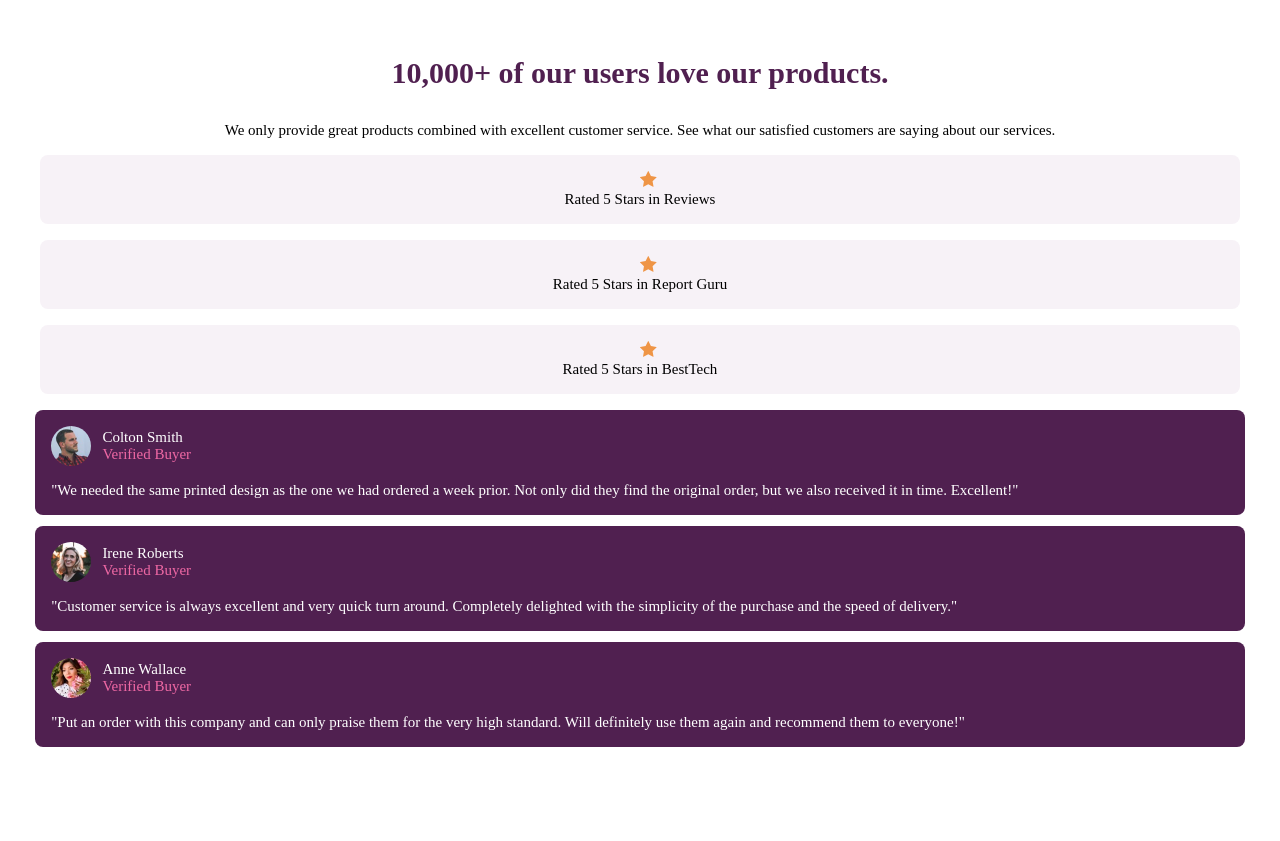
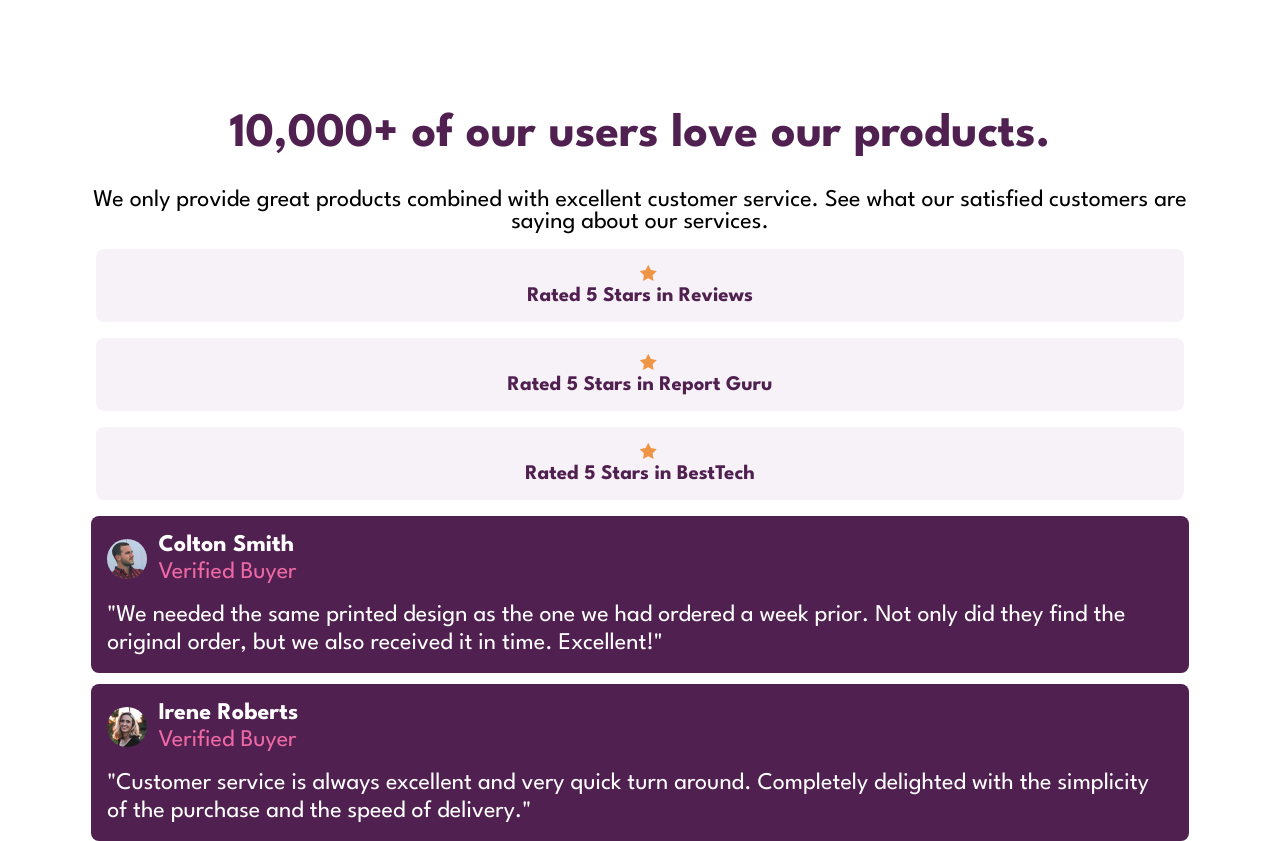
Before and after one commit to sauloteles/social-proof-section-master, a plain HTML site: page index.html in a window 1280 px wide. Shown: the top 841 px of the page. Before the commit the page ends 800 px from the top, so only its background shows below. Drawn offline with Linux system fonts and the light colour scheme.

Commit message:
adicionar  responsividade para despositivos mobile

```diff
--- a/index.html
+++ b/index.html
@@ -30,12 +30,12 @@
           <div> <img src="./images/icon-star.svg" alt=""><p>Rated 5 Stars in Report Guru</p></div>
           <div> <img src="./images/icon-star.svg" alt=""><p>Rated 5 Stars in BestTech</p></div>
         </div>
-        <div class="card__users">
+        <div class="card__coments">
           <div class="card__coment">
             <div class="card__user">
               <img src="./images/image-colton.jpg" alt="">
               <div>
-                <p>Colton Smith</p>
+                <p class="card--name">Colton Smith</p>
                 <p class="card--verified">Verified Buyer</p>
               </div>
             </div>
@@ -49,7 +49,7 @@
             <div class="card__user">
               <img src="./images/image-irene.jpg" alt="">
               <div>
-                <p>Irene Roberts</p>
+                <p class="card--name">Irene Roberts</p>
                 <p class="card--verified">Verified Buyer</p>
               </div>
             </div>
@@ -62,7 +62,7 @@
             <div class="card__user">
               <img src="./images/image-anne.jpg" alt="">
               <div>
-                <p>Anne Wallace</p>
+                <p class="card--name">Anne Wallace</p>
                 <p class="card--verified">Verified Buyer</p>
               </div>
             </div>
--- a/style.css
+++ b/style.css
@@ -21,20 +21,22 @@
 
 body{
     height: 100vh;
-    font-size: 15px;
+    font-family: var(--league);
 }
 
 .card__content{
+    font-size: 15px;
     padding: 1.5rem;
 }
 
-.card__content h1{
+.card--title{
     color: var(--Very-Dark-Magenta);
     padding: 2rem;
     text-align: center;
+    font-weight: 700;
 }
 
-.card__content .card--text{
+.card--text{
     text-align: center;
 }
 
@@ -49,6 +51,8 @@ body{
 
 .card__rated p{
     text-align: center;
+    color: var(--Very-Dark-Magenta);
+    font-weight: 700;
 }
 
 .card__rated img{
@@ -70,6 +74,8 @@ body{
     color: var(--Soft-Pink);
 }
 
+
+
 .card__user{
     display: flex;
     align-items: center;
@@ -84,3 +90,33 @@ body{
 .card__user div p{
     margin-left: 0.7rem;
 }
+.card--name{
+    font-weight: 700;
+}
+
+@media screen and (min-width:768px) {
+
+    .card__content{
+        padding: 5rem;
+
+    }
+    .card--title{
+        font-size: 3rem;
+    }
+    .card--text{
+        font-size: 1.5rem;
+    }
+
+    .card__rated{
+
+        font-size: 1.3rem;
+
+    }
+
+    .card__coment p{
+        font-size: 1.5rem;
+        line-height: 1.7rem;
+
+    }
+
+}
```
